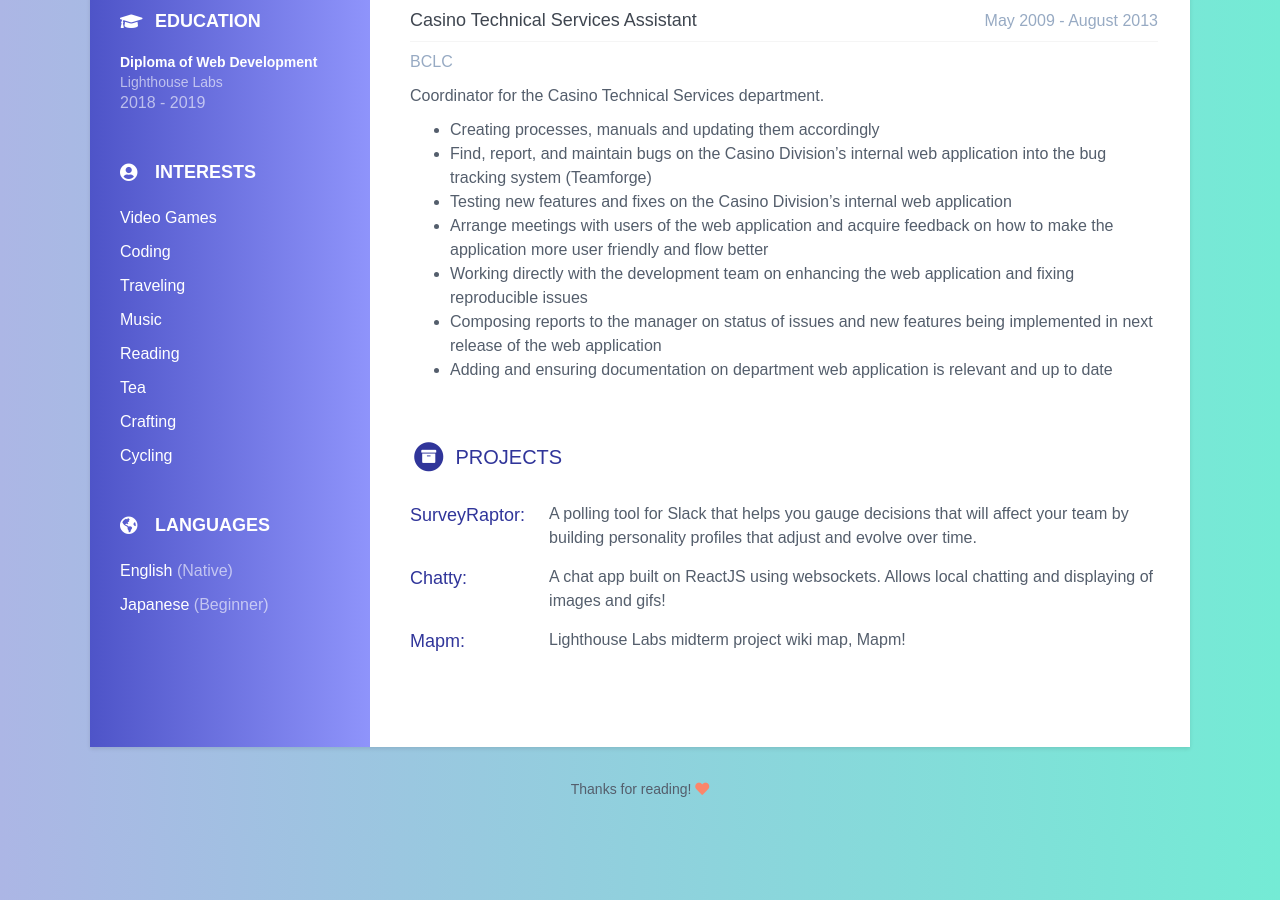
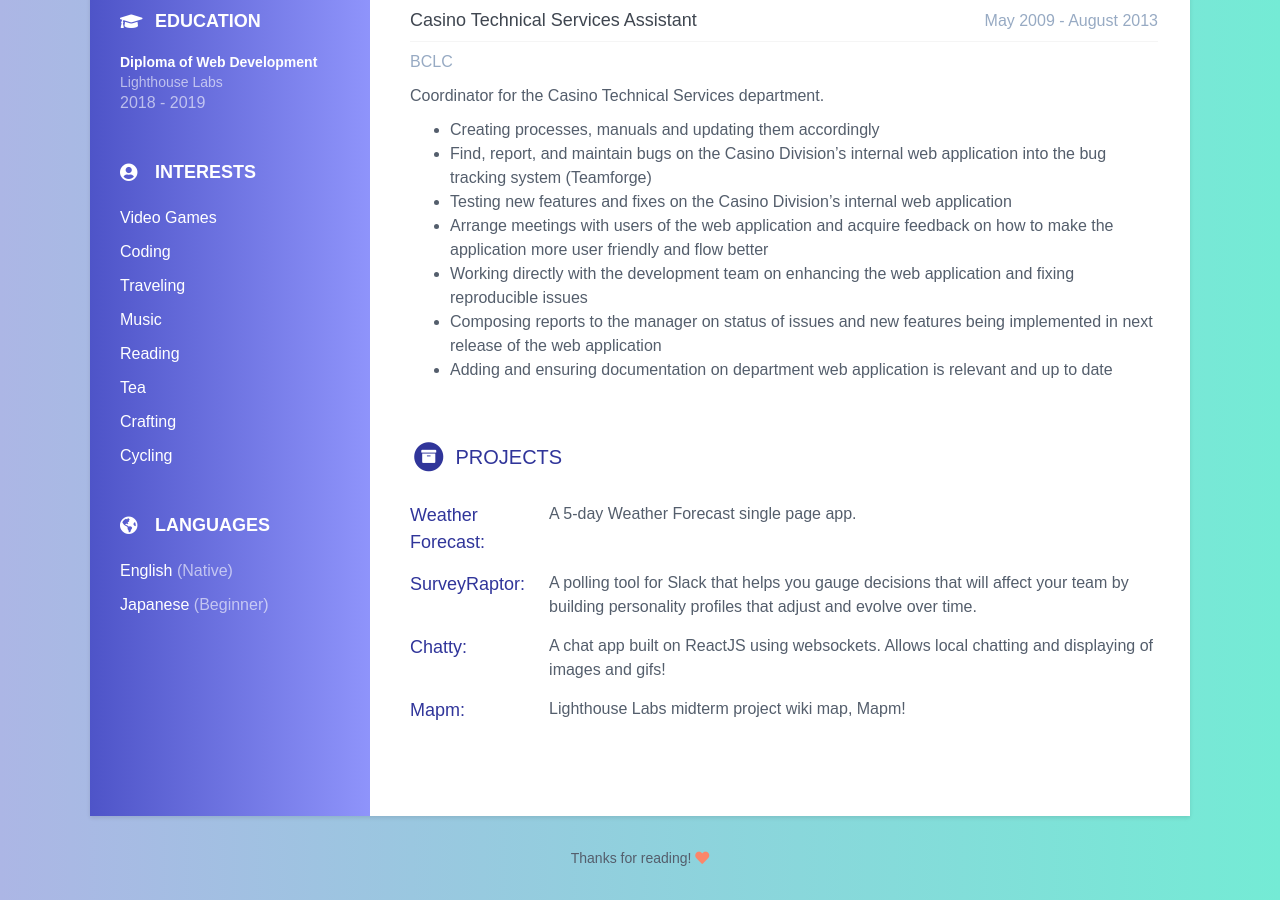
Before and after one commit to Jesswinters/Jesswinters.github.io, a Jekyll site: the page built from index.html, in a window 1280 px wide and 900 px high, scrolled down 966 px. Built offline with Jekyll 4.4.1, drawn with Linux system fonts in a browser that asks for light colours; nearby versions of some CDN libraries.

Commit message:
Add weather-forecast project and update SurveyRaptor link

```diff
--- a/_data/data.yml
+++ b/_data/data.yml
@@ -120,8 +120,12 @@ projects:
   intro: >
 
   assignments:
+    - title: Weather Forecast
+      link: "https://github.com/Jesswinters/weather-forecast"
+      tagline: "A 5-day Weather Forecast single page app."
+
     - title: SurveyRaptor
-      link: "https://github.com/fiveache/SurveyRaptor"
+      link: "https://github.com/davidlacho/SurveyRaptor"
       tagline: "A polling tool for Slack that helps you gauge decisions that will affect your team by building personality profiles that adjust and evolve over time."
 
     - title: Chatty
```
